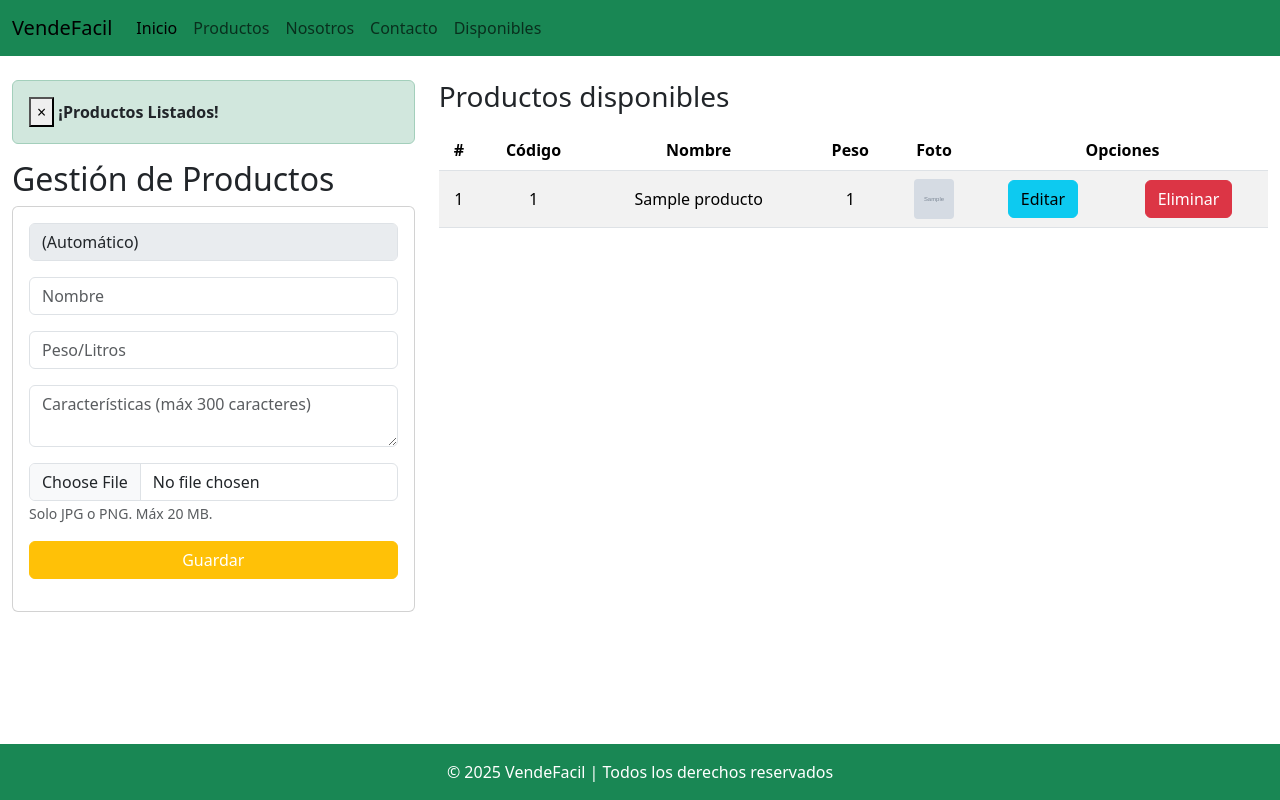
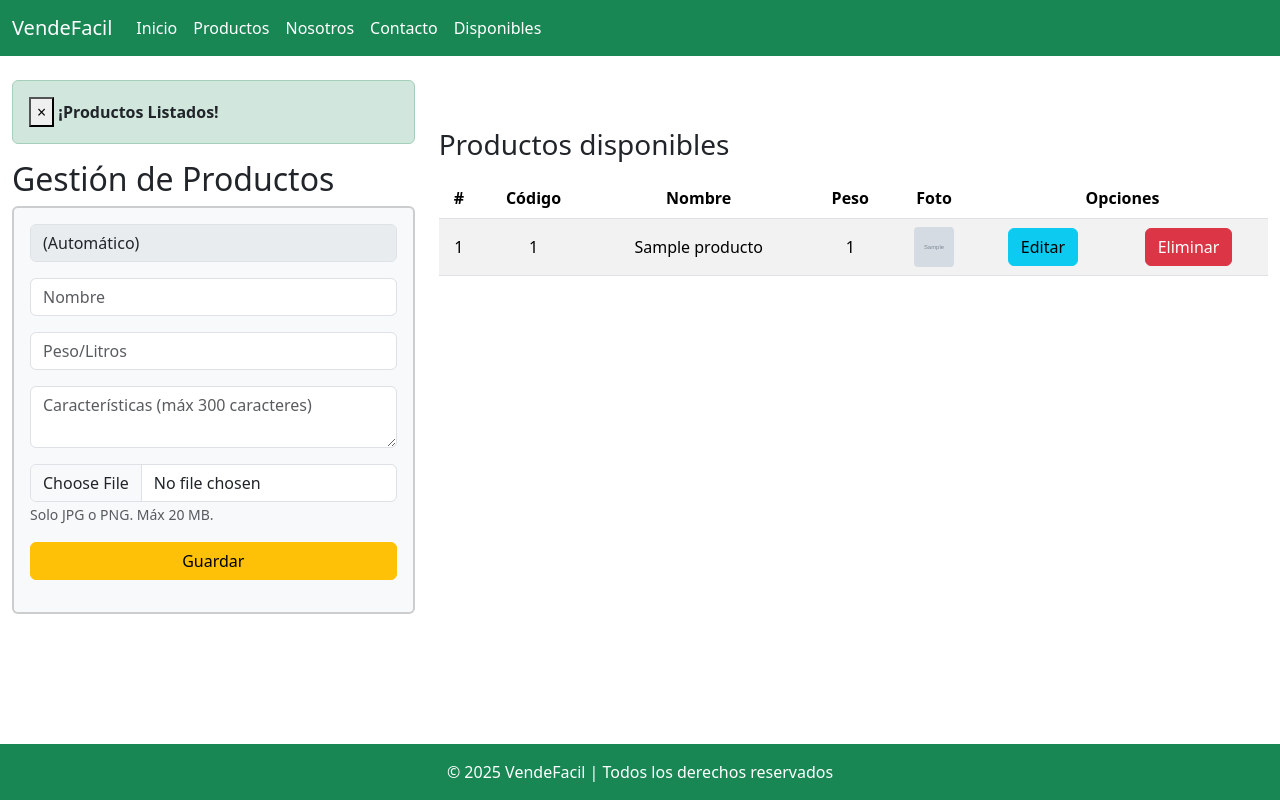
Before and after one commit to Miles-Arts/vendefacilnew, a Django app: page / in a window 1280 px wide. Run offline with Django 5.2, Linux system fonts and the light colour scheme; tables that the repository leaves empty hold one stand-in row (values such as "Sample post"); grey boxes marked "Sample" are stand-in pictures.

Commit message:
setup venv, fixed navbar, and installed Pillow

```diff
--- a/Productos/Producto/templates/base.html
+++ b/Productos/Producto/templates/base.html
@@ -15,29 +15,29 @@
     </head>
     <body>
         <nav class="navbar navbar-expand-lg bg-success ">
-        <div class="container-fluid">
-            <a class="navbar-brand" href="#">VendeFacil</a>
+        <div class="container-fluid ">
+            <a class="navbar-brand text-white" href="#">VendeFacil</a>
               <button class="navbar-toggler" type="button" data-bs-toggle="collapse" data-bs-target="#navbarNav" aria-controls="navbarNav" aria-expanded="false" aria-label="Toggle navigation">
             <span class="navbar-toggler-icon"></span>
             </button>
-            <div class="collapse navbar-collapse" id="navbarNav">
-            <ul class="navbar-nav">
+            <div class="collapse navbar-collapse " id="navbarNav" >
+                <ul class="navbar-nav ms-auto" >
                     <li class="nav-item">
-                <a class="nav-link active" aria-current="page" href="#">Inicio</a>
+                    <a class="nav-link active  text-white" aria-current="page" href="#">Inicio</a>
                     </li>
                     <li class="nav-item">
-                <a class="nav-link" href="productos">Productos</a>
+                    <a class="nav-link text-white" href="productos">Productos</a>
                     </li>
                     </li>
                     <li class="nav-item">
-                <a class="nav-link" href="nosotros">Nosotros</a>
+                    <a class="nav-link text-white" href="nosotros">Nosotros</a>
                     </li>
                     </li>
                     <li class="nav-item">
-                <a class="nav-link" href="contacto">Contacto</a>
+                    <a class="nav-link text-white" href="contacto">Contacto</a>
                     </li>
                     <li class="nav-item">
-                <a class="nav-link" href="disponibles">Disponibles</a>
+                    <a class="nav-link text-white" href="disponibles">Disponibles</a>
                     </li>
                 </ul>
             </div>
--- a/Productos/Producto/templates/gestionProducto.html
+++ b/Productos/Producto/templates/gestionProducto.html
@@ -1,7 +1,9 @@
 {% extends "./base.html" %}
-
+{% load static %}
 {% block title %} Productos {% endblock %}
-
+{% block head %}
+    <link rel="stylesheet" href="{% static 'css/gestionProductos.css' %}">
+{% endblock %}
 {% block body %}
 <div class="row">
     <div class="col-sm-12 col-md-6 col-lg-4 col-xl-4">
@@ -14,7 +16,7 @@
         {% endfor %}
         {% endif %}
         <h2>Gestión de Productos</h2>
-        <div class="card">
+        <div class="card bg-light border-2 border-2 ">
             <div class="card-body">
                 <form action="/registrarProducto/" method="POST" enctype="multipart/form-data">{% csrf_token %}
                 <div class="form-group  mb-3">
@@ -34,14 +36,14 @@
                     <small class="form-text text-muted">Solo JPG o PNG. Máx 20 MB.</small>
                 </div>
                 <div class="form-group mb-3">
-                    <button type="submit" class="btn btn-warning w-100 btn-block text-white">Guardar</button>
+                    <button type="submit" class="btn btn-warning w-100 btn-block  text-black">Guardar</button>
                 </div>
                 </form>
             </div>
         </div>
     </div>
         <div class="col-sm-12 col-md-6 col-lg-8 col-xl-8">
-            <h3>Productos disponibles</h3>
+            <h3 class="mt-5">Productos disponibles</h3>
             <div class="table-responsive py-2">
                 <table class="table table-striped">
                     <thead>
```
Also changed, not shown: README.md. Lines whose indentation alone changed are shown as unchanged.
